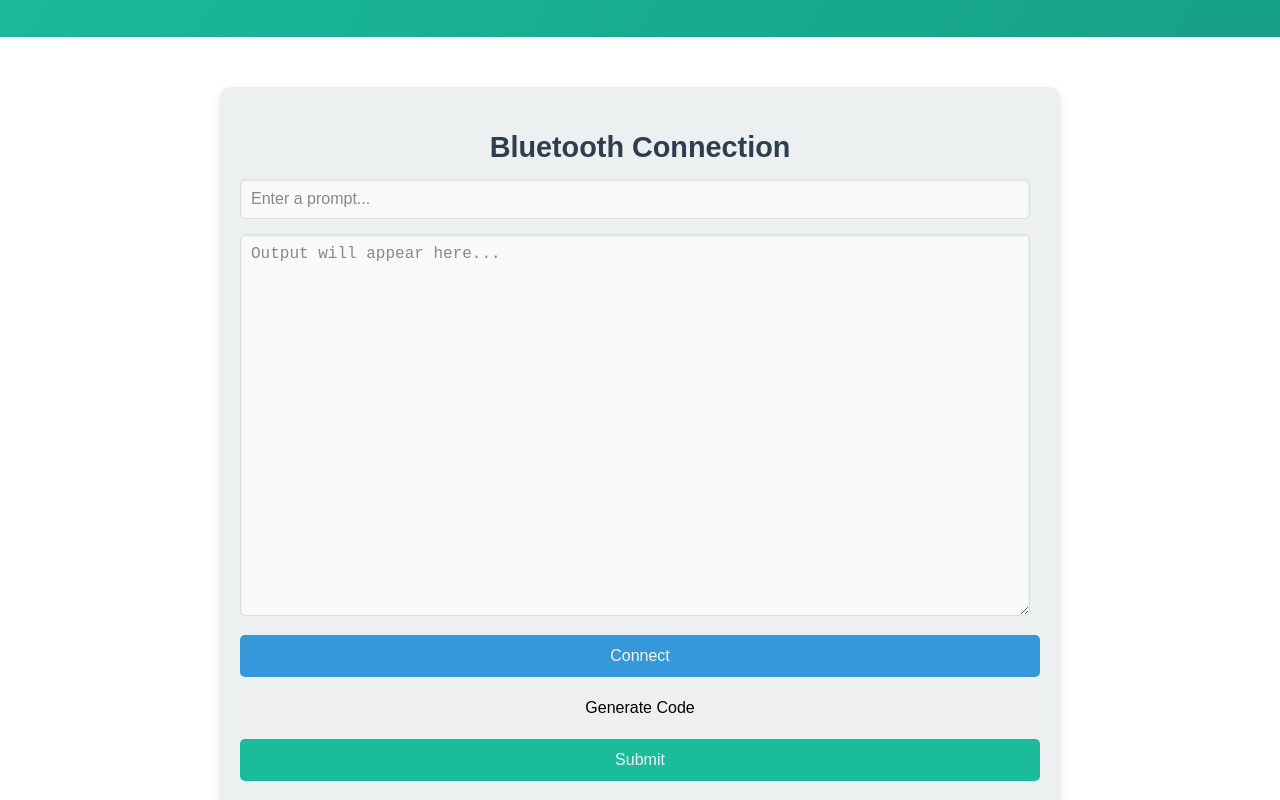
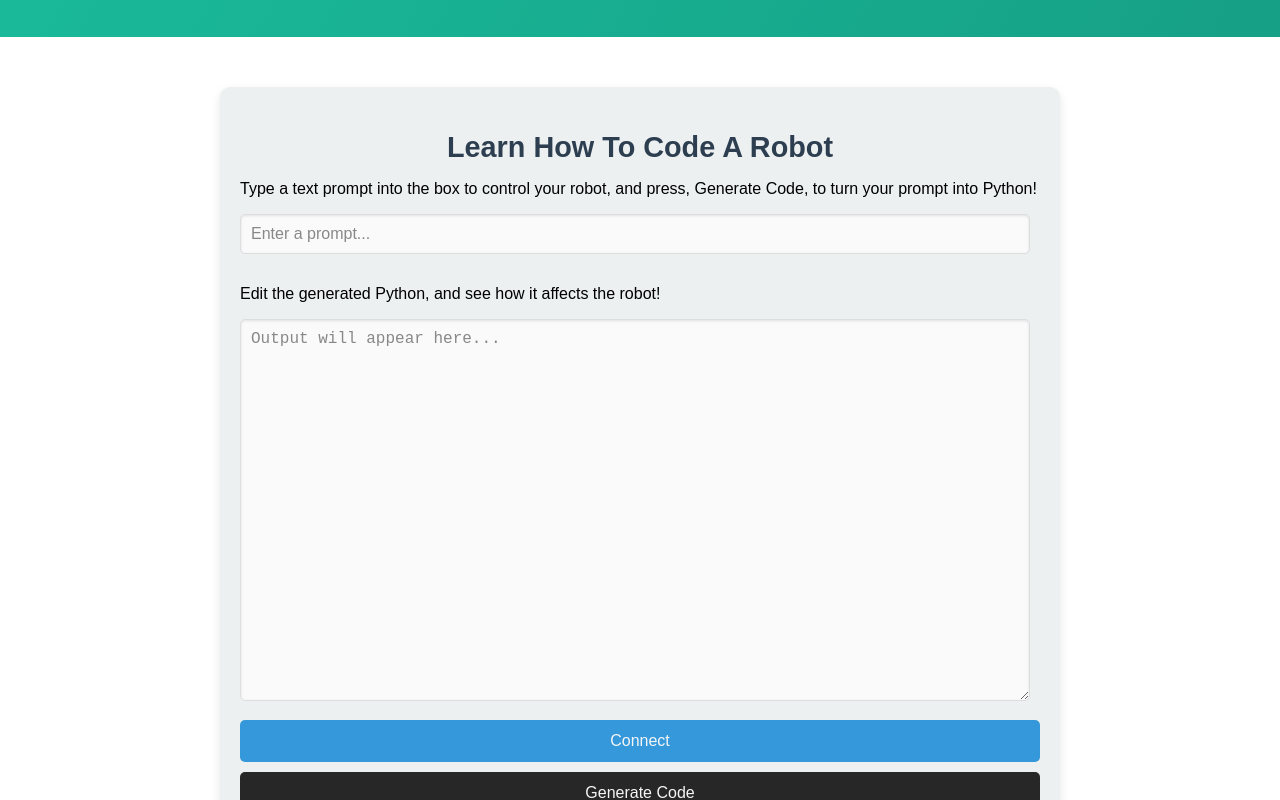
Before and after one commit to edu-rob/edu-rob, a Next.js app in the folder frontend/: page / in a window 1280 px wide. Shown: the part 880-1680 px from the top of the page. Built offline with nearby package versions, Linux system fonts and the light colour scheme; no server answers.

Commit message:
feat: final adjustments

```diff
--- a/frontend/src/app/components/navBar/navBar.css
+++ b/frontend/src/app/components/navBar/navBar.css
@@ -30,6 +30,8 @@
   z-index: 1000;
   /* Ensure it stays above other elements */
   margin-inline: 10px;
+  display: flex;
+  flex-direction: row;
 }
 
 /* Navbar Title */
--- a/frontend/src/app/connect/connect.css
+++ b/frontend/src/app/connect/connect.css
@@ -250,6 +250,15 @@ button {
   background-color: #16a085;
 }
 
+.GenerateButton {
+  background-color: #272727;
+  color: whitesmoke;
+}
+
+.GenerateButton:hover {
+  background-color: #434343;
+}
+
 /* Status Label */
 .ConnectionStatus {
   display: block;
--- a/frontend/src/app/connect/page.tsx
+++ b/frontend/src/app/connect/page.tsx
@@ -113,8 +113,9 @@ function BluetoothConnect({
   return (
     <section className="BluetoothConnectionSection">
       <div className="BluetoothConnectionContainer">
-        <h1 className="ConnectPageTitle">Bluetooth Connection</h1>
+        <h1 className="ConnectPageTitle">Learn How To Code A Robot</h1>
         <div className="InputPanelContainer">
+          <p>Type a text prompt into the box to control your robot, and press, Generate Code, to turn your prompt into Python!</p>
           <input
             name="PromptInput"
             id="PromptInput"
@@ -123,6 +124,7 @@ function BluetoothConnect({
             value={inputValue} // Controlled input value
             onChange={handleInputChange} // Update state on input change
           />
+          <p>Edit the generated Python, and see how it affects the robot!</p>
           <textarea
             name="ScriptOutputTextArea"
             id="ScriptOutputTextArea"
@@ -204,7 +206,6 @@ function ConnectPanel({ inputValue, textAreaValue, execRespValue, setTextAreaVal
 
       console.log("Generated code: " + data.code);
       setTextAreaValue(data.code);
-      sendDataToDevice(data.robot_commands).then(r => console.log("Response from Rob:" + r))
       console.log("Sending code: " + data.robot_commands)
     }).catch(err => console.log(err))
   }
```
Also changed, not shown: frontend/src/app/components/navBar/navBar.tsx (+5 -3 lines), frontend/logo.png (added).
